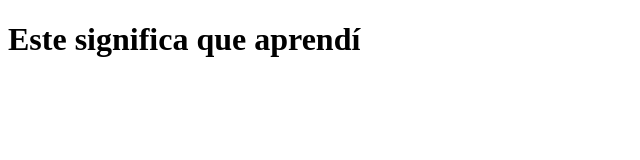
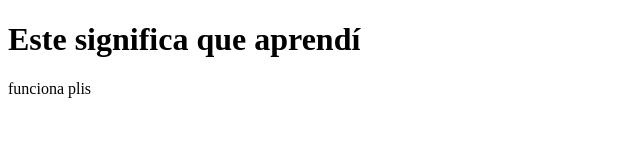
Before and after one commit to Salvarez0212/ejem, a plain HTML site: page index.html in a window 1280 px wide. Shown: the whole page, without its empty margins (0-640 px from the left). Drawn offline with Linux system fonts and the light colour scheme.

Commit message:
prueba1funciona

```diff
--- a/index.html
+++ b/index.html
@@ -8,5 +8,6 @@
 </head>
 <body>
     <h1>Este significa que aprendí</h1>
+    <p>funciona plis</p>
 </body>
 </html>
```
